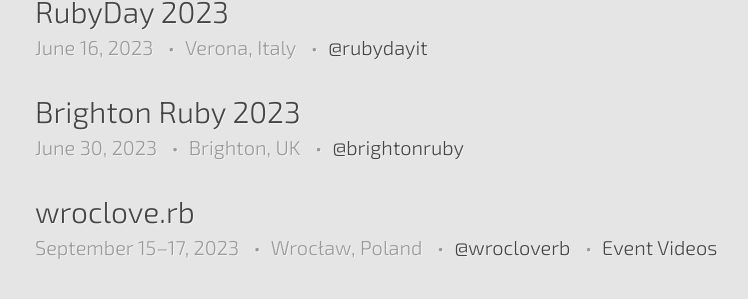
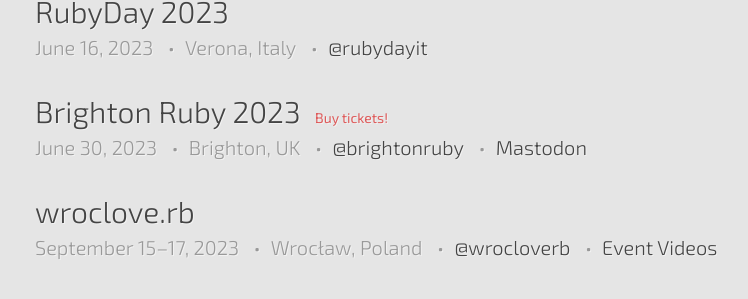
Before and after one commit to ruby-conferences/ruby-conferences.github.io, a Jekyll site: the page built from index.html, in a window 1280 px wide. Shown: the part 1069-1368 px from the top of the page, without its empty margins (205-953 px from the left). Built offline with Jekyll 4.4.1, drawn with Linux system fonts in a browser that asks for light colours.

Commit message:
Small Brighton update.

```diff
--- a/_data/conferences.yml
+++ b/_data/conferences.yml
@@ -2220,6 +2220,8 @@
   end_date: 2023-06-30
   url: https://brightonruby.com
   twitter: brightonruby
+  mastodon: https://ruby.social/@brightonruby
+  reg_phrase: Buy tickets!
 
 - name: wroclove.rb
   location: Wrocław, Poland
```
